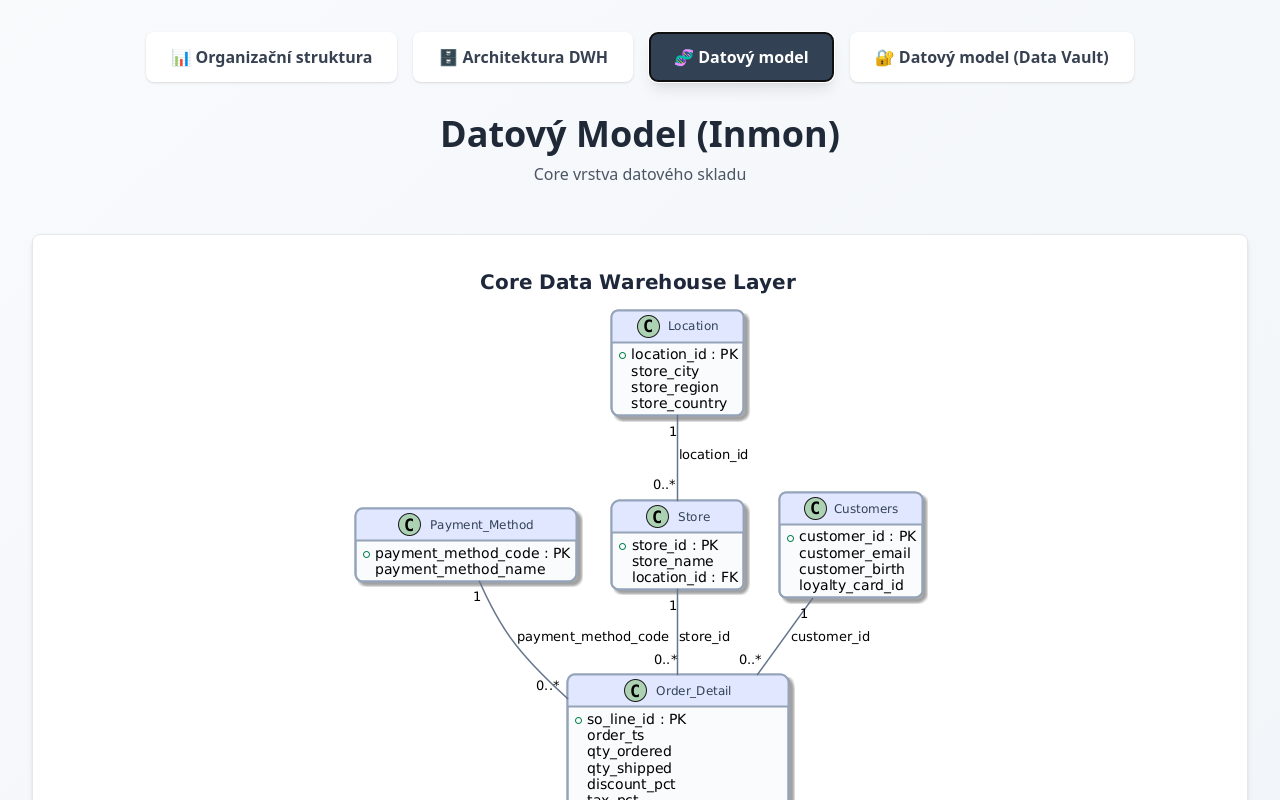
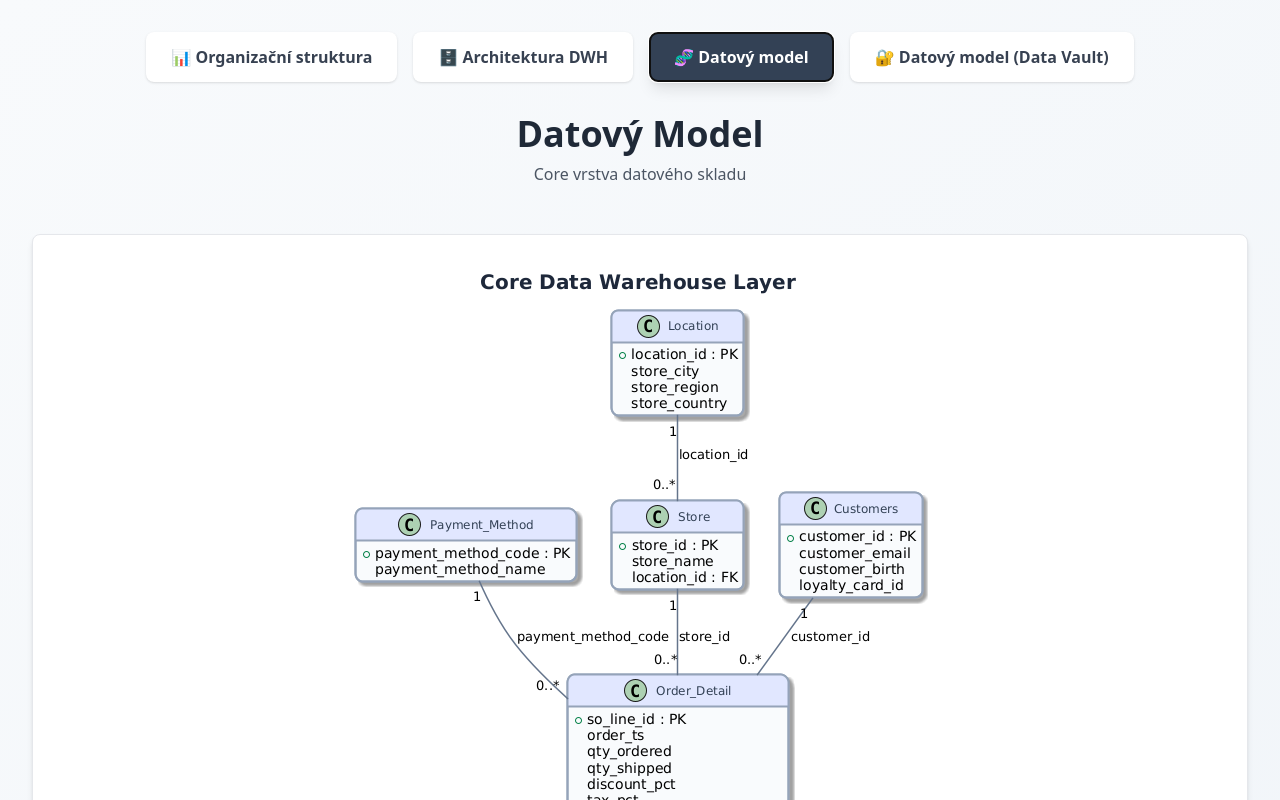
Before and after one commit to waid00/4IT536, a React (Vite) app: page / in a window 1280 px wide. Both pictures are taken after a click on the button "🧬 Datový model". Shown: the top 800 px of the page. Built offline with nearby package versions, Linux system fonts and the light colour scheme.

Commit message:
erased inmon2

```diff
--- a/src/App.jsx
+++ b/src/App.jsx
@@ -368,7 +368,7 @@ Order_Detail "1" -- "1..*" Invoice : so_line_id
     return (
       <div className="max-w-7xl mx-auto">
         <div className="text-center mb-12">
-          <h1 className="text-3xl md:text-4xl font-bold text-gray-800 mb-2">Datový Model (Inmon)</h1>
+          <h1 className="text-3xl md:text-4xl font-bold text-gray-800 mb-2">Datový Model</h1>
           <p className="text-gray-600">Core vrstva datového skladu</p>
         </div>
 
```
